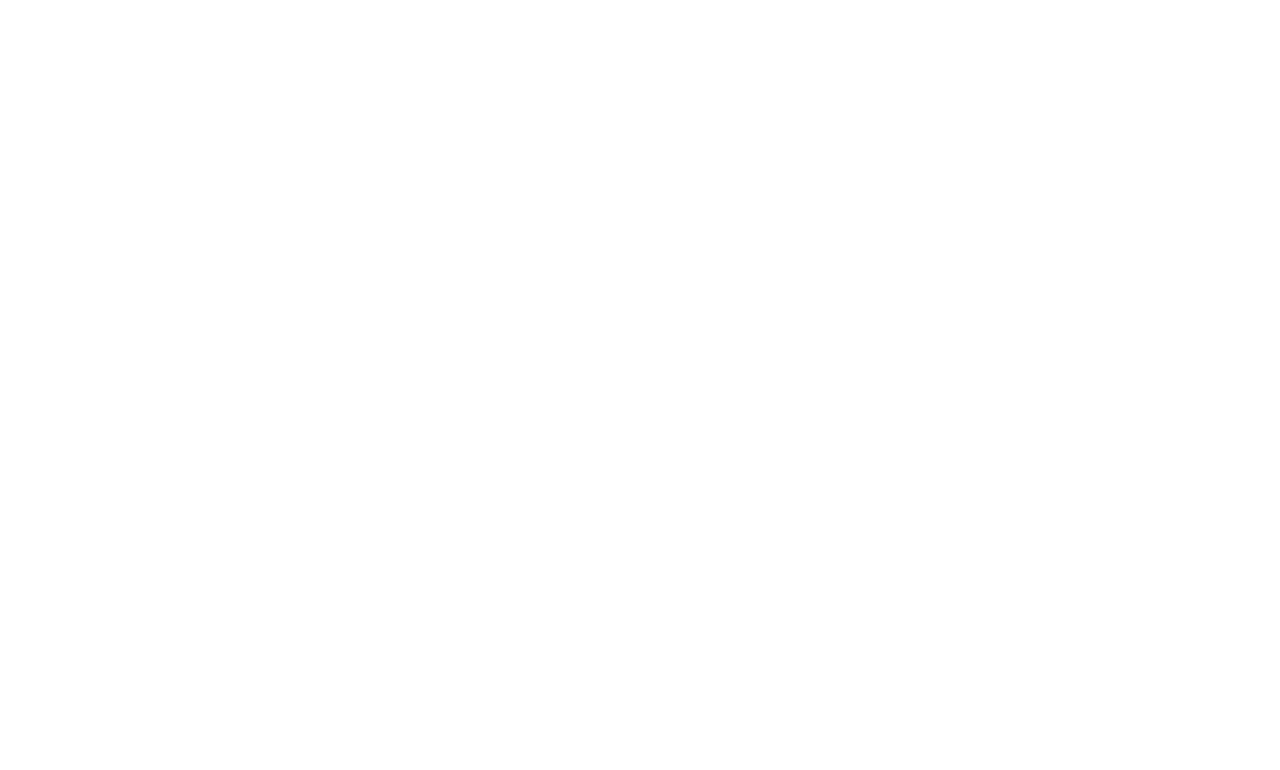
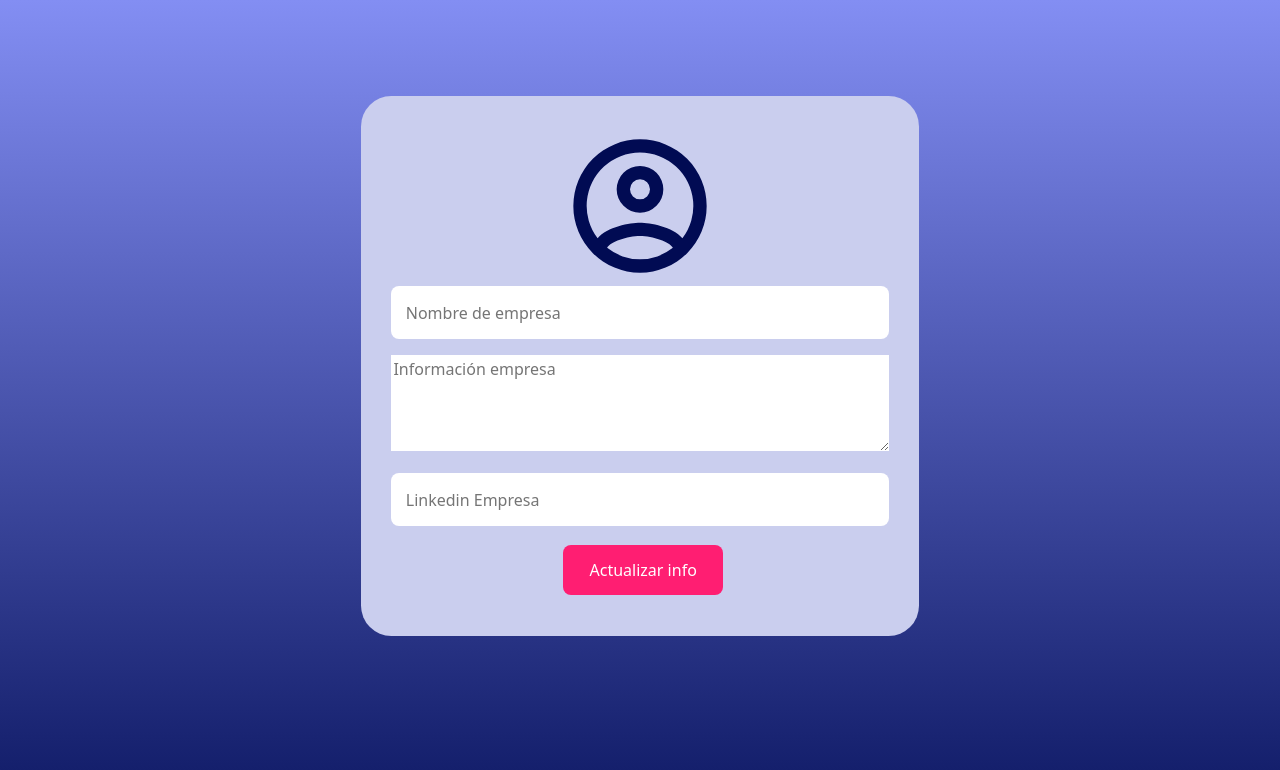
Before and after one commit to Felipev98/Proyecto-2022, a Vue app: page /infoBusiness in a window 1280 px wide. Before the commit this address had no page. Shown: the top 770 px of the page. Built offline with nearby package versions, Linux system fonts and the light colour scheme.

Commit message:
feat: create a infodetail profile

```diff
--- a/src/router/index.js
+++ b/src/router/index.js
@@ -38,7 +38,24 @@
     // this generates a separate chunk (about.[hash].js) for this route
     // which is lazy-loaded when the route is visited.
     component: () => import(/* webpackChunkName: "about" */ '../views/Feed.vue')
+  },
+  {
+    path: '/infoBusiness',
+    name: 'ProfileInfoBusiness',
+    // route level code-splitting
+    // this generates a separate chunk (about.[hash].js) for this route
+    // which is lazy-loaded when the route is visited.
+    component: () => import(/* webpackChunkName: "about" */ '../views/ProfileInfoBusiness.vue')
+  },
+  {
+    path: '/profileinfo/:id',
+    name: 'ProfileInfo',
+    // route level code-splitting
+    // this generates a separate chunk (about.[hash].js) for this route
+    // which is lazy-loaded when the route is visited.
+    component: () => import(/* webpackChunkName: "about" */ '../views/ProfileInfo.vue')
   }
+
 ]
 
 const router = createRouter({
--- /dev/null
+++ b/src/views/ProfileInfo.vue
@@ -0,0 +1,13 @@
+<template>
+  <h2>{{$route.params.id}}</h2>
+</template>
+
+<script>
+export default {
+
+}
+</script>
+
+<style>
+
+</style>
--- /dev/null
+++ b/src/views/ProfileInfoBusiness.vue
@@ -0,0 +1,121 @@
+<template>
+<section class="section-login">
+<div class="container">
+    <div class="row">
+        <div class="col-12">
+            <div class="box">
+                <div class="imagen-login">
+                    <img src="../assets/inicio-sesion.svg" alt="">
+                </div>
+                <form class="input" @submit.prevent="UpdateProfile">
+                    <input type="text" v-model="BusinessName" placeholder="Nombre de empresa">
+                        <textarea type="text" v-model="BusinessBio" class="BusinessInfo" placeholder="Información empresa" cols="30" rows="10"></textarea>
+                    <input type="text" v-model="BusinessLink" class="password" placeholder="Linkedin Empresa">
+                         <div class="boton-login">
+                    <button type="submit" class="text-center">Actualizar info</button>
+                </div>
+                </form>
+            </div>
+
+        </div>
+    </div>
+</div>
+</section>
+</template>
+
+<script>
+import axios from 'axios'
+export default {
+    data() {
+        return {
+            BusinessName: '',
+            BusinessBio: '',
+            BusinessLink: '',
+        }
+    },
+     methods:{
+
+          UpdateProfile(e){
+        let axiosConfig = {
+        headers: {
+      'Content-Type': 'application/json',
+  }
+};
+            const data ={
+                businessName:this.BusinessName,
+                BusinessBio:this.BusinessBio,
+                businessLink:this.BusinessLink,
+            }
+            axios.post('/api/v1/Profile/',data,axiosConfig)
+            .then(response =>{
+                console.log(response.data.url)
+            }).catch(error =>{
+                console.log(error)
+            })
+        }
+
+    }
+}
+</script>
+
+<style >
+.section-login{
+height:100vh;
+background: linear-gradient(to bottom, #838EF3, #101B67);
+}
+.box{
+    background: #CACEEE;
+    height: auto;
+    width: 50%;
+    margin: auto;
+    margin-top: 6rem;
+    padding: 1.9rem;
+    border-radius: 1.9rem;
+}
+.imagen-login{
+    text-align: center;
+}
+.imagen-login img{
+    width: 10rem;
+}
+.input input{
+    padding: 0.9rem;
+    outline: none;
+    border: none;
+    border-radius: 0.5rem;
+    width: 100%;
+}
+.input input:last-child{
+    margin-top: 1rem;
+}
+.boton-login{
+    width: 11rem;
+    padding: 0.7rem;
+    text-align: center;
+    margin: auto;
+    margin-top: 0.5rem;
+}
+.boton-login button{
+    background: #FF1E72;
+    color: #ffff;
+    padding: 0.8rem;
+    border: none;
+    border-radius: 0.5rem;
+    width: 10rem;
+}
+.links-registro{
+    color:#1B2675;
+    font-weight: 700;
+    text-decoration: none;
+}
+.password{
+    margin-top: 1rem;
+}
+.BusinessInfo{
+    width: 100%;
+    height: 6rem;
+    margin-top: 1rem;
+    outline: none;
+    border: none;
+}
+</style>
```
